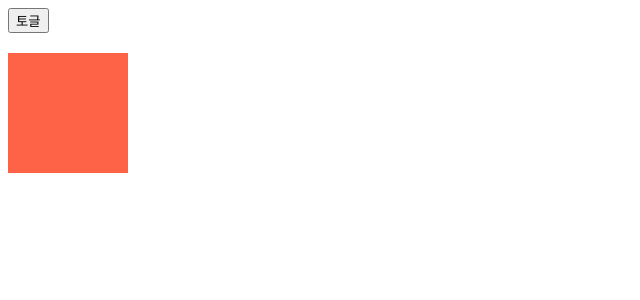
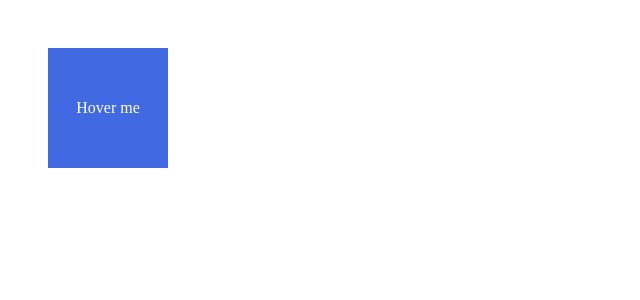
Before and after one commit to HarryKim24/framer-motion-basic, a React (Vite) app: page / in a window 1280 px wide. Shown: the top 300 px of the page, without its empty margins (0-640 px from the left). Built offline with nearby package versions, Linux system fonts and the light colour scheme.

Commit message:
add HoverBox

```diff
--- a/src/App.jsx
+++ b/src/App.jsx
@@ -1,12 +1,13 @@
 import './App.css'
 import MoveBox from './components/MoveBox'
 import ToggleBox from './components/ToggleBox'
+import HoverBox from './components/HoverBox'
 
 function App() {
 
   return (
-    <div>
-      <ToggleBox />
+    <div style={{ padding: 40 }}>
+      <HoverBox />
     </div>
   )
 }
--- /dev/null
+++ b/src/components/HoverBox.jsx
@@ -0,0 +1,29 @@
+import { motion } from 'framer-motion';
+
+const HoverBox = () => {
+  return (
+    <motion.div
+      whileHover={{ scale: 1.1, rotate: 45 }}
+      whileTap={{ scale: 1, y: 10 }}
+      transition={{
+        type: 'spring',
+        stiffness: 200,
+        damping: 10,
+      }}
+      style={{
+        width: 120,
+        height: 120,
+        backgroundColor: 'royalblue',
+        display: 'flex',
+        alignItems: 'center',
+        justifyContent: 'center',
+        color: 'white',
+        cursor: 'pointer',
+      }}
+    >
+      Hover me
+    </motion.div>
+  )
+}
+
+export default HoverBox
```
